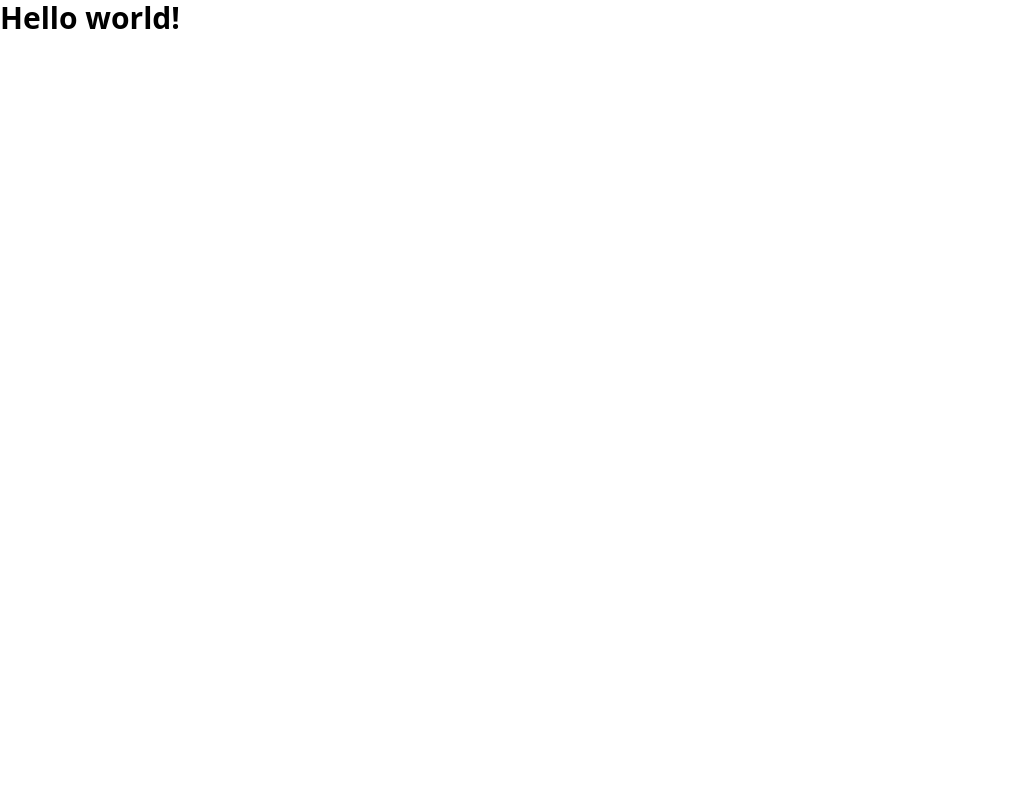
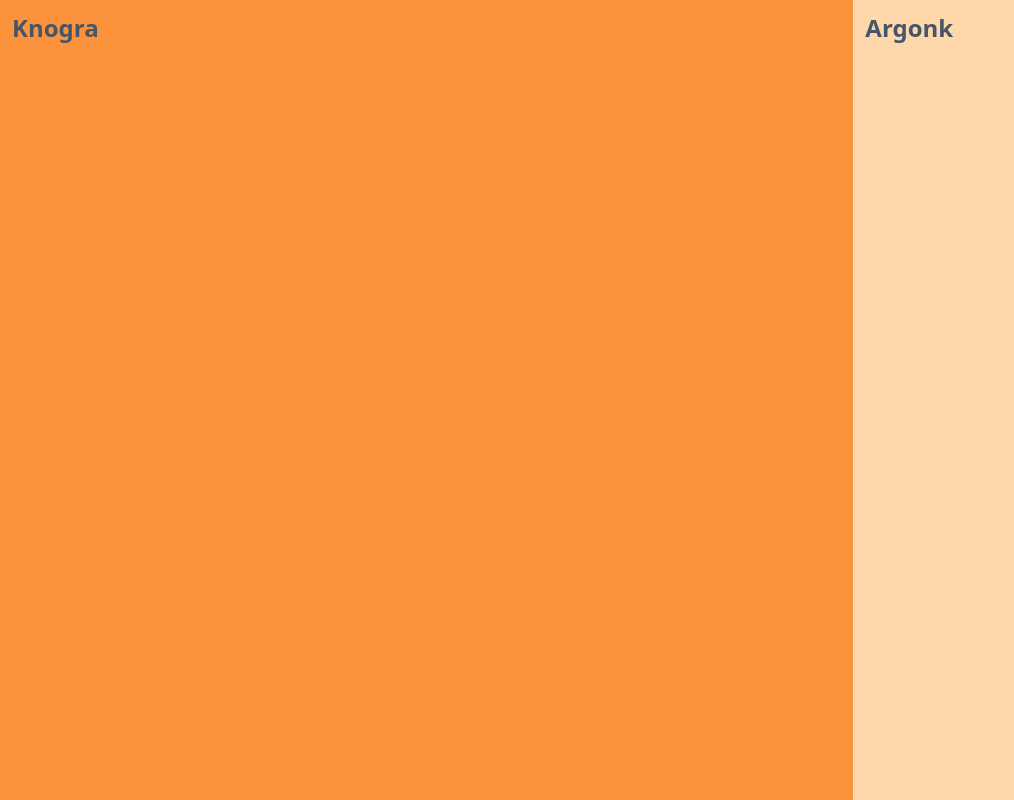
Before and after one commit to kartpop/tinker, a React (Vite) app in the folder fe/web/: page / in a window 1280 px wide. Shown: the whole page, without its empty margins (0-1014 px from the left). Built offline with nearby package versions, Linux system fonts and the light colour scheme.

Commit message:
chore: layout knogra and argonk

```diff
--- a/fe/web/src/App.tsx
+++ b/fe/web/src/App.tsx
@@ -1,8 +1,16 @@
+import Argonk from "./components/Argonk";
+import Knogra from "./components/Knogra";
+
 function App() {
   return (
-    <>
-      <h1 className="text-3xl font-bold ">Hello world!</h1>
-    </>
+    <div className="flex h-full">
+      <div className="w-2/3 bg-orange-400 h-screen">
+        <Knogra />
+      </div>
+      <div className="w-1/3 bg-orange-200 h-screen">
+        <Argonk />
+      </div>
+    </div>
   );
 }
 
--- /dev/null
+++ b/fe/web/src/components/Argonk.tsx
@@ -0,0 +1,7 @@
+export default function Argonk() {
+  return (
+    <>
+      <h1 className="text-2xl font-bold text-slate-600 m-1 p-2">Argonk</h1>
+    </>
+  );
+}
--- /dev/null
+++ b/fe/web/src/components/Knogra.tsx
@@ -0,0 +1,7 @@
+export default function Knogra() {
+  return (
+    <>
+      <h1 className="text-2xl font-bold text-slate-600 m-1 p-2">Knogra</h1>
+    </>
+  );
+}
```
